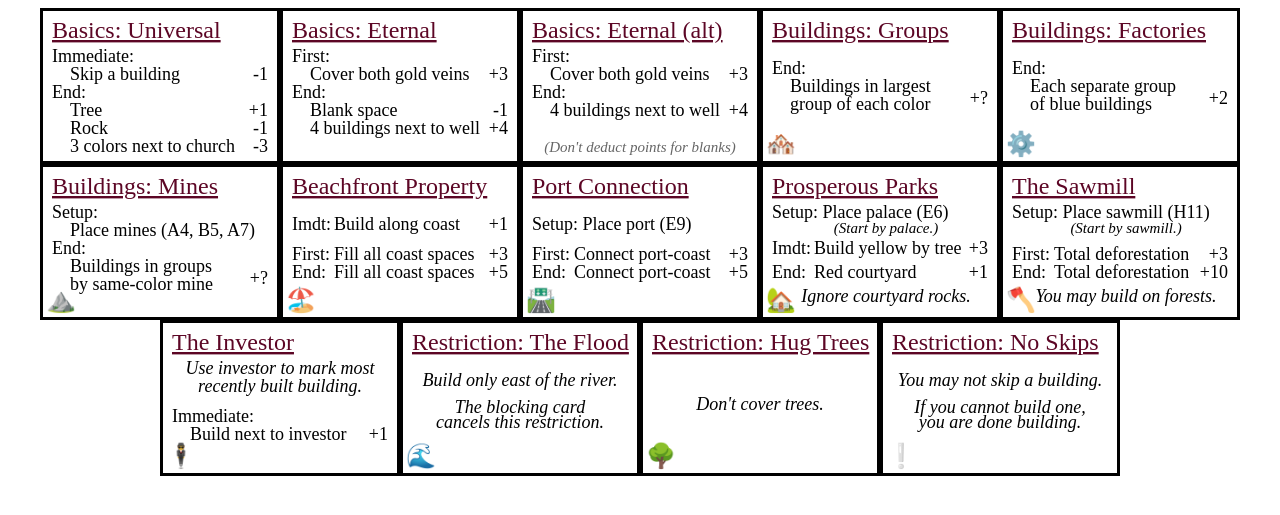
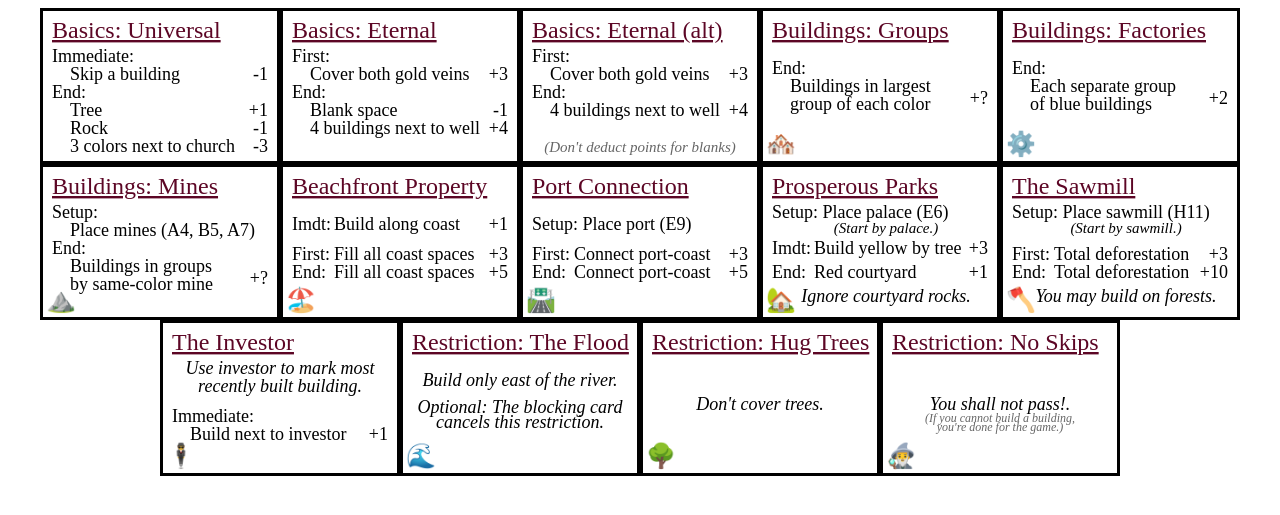
Before and after one commit to bacontime/games-mirror, a Jekyll site: the page ref/mycitycards.html, which Jekyll copies as it is, in a window 1280 px wide. Shown: the top 515 px of the page. Built offline with Jekyll 4.4.1, drawn with Linux system fonts in a browser that asks for light colours; some web fonts are replaced.

Commit message:
written explanation. Goofy Gandalf.

```diff
--- a/ref/mycitycards.html
+++ b/ref/mycitycards.html
@@ -1,7 +1,7 @@
 
 <html>
-    <head>
-    <style>
+<head>
+<style>
     svg{
         float:none;
     }
@@ -11,10 +11,8 @@
     }
     @font-face {
         font-family: "emojiIcon";
-        src: url(https://www.rmwinslow.com/webfonts/emoji/NotoEmoji-Medium.ttf);
-}
-
-    </style>
+    }
+</style>
 
 </head>
 <body>
@@ -249,7 +248,7 @@ Non-emoji version has more consistent rendering but then doesn't present in defa
     <text x="2" y="5" fill="#5c0625" font-size="4" text-decoration="underline" >Restriction: The Flood</text>
 
     <text x="20" y="11" fill="#000" font-size="3" font-style="italic" text-anchor="middle">Build only east of the river.</text>
-    <text x="20" y="15.5" fill="#000" font-size="3" font-style="italic" text-anchor="middle">The blocking card</text>
+    <text x="20" y="15.5" fill="#000" font-size="3" font-style="italic" text-anchor="middle">Optional: The blocking card</text>
     <text x="20" y="18" fill="#000" font-size="3" font-style="italic" text-anchor="middle">cancels this restriction.</text>
 
     <text x="3.5" y="24" font-size="4" text-anchor="middle" font-family="emojiIcon">🌊</text>
@@ -274,11 +273,11 @@ Non-emoji version has more consistent rendering but then doesn't present in defa
     <rect width="40" height="26" fill="none" stroke="black" stroke-width="1"/>
     <text x="2" y="5" fill="#5c0625" font-size="4" text-decoration="underline" >Restriction: No Skips</text>
 
-    <text x="20" y="11" fill="#000" font-size="3" font-style="italic" text-anchor="middle">You may not skip a building.</text>
-    <text x="20" y="15.5" fill="#000" font-size="3" font-style="italic" text-anchor="middle">If you cannot build one,</text>
-    <text x="20" y="18" fill="#000" font-size="3" font-style="italic" text-anchor="middle"> you are done building.</text>
+    <text x="20" y="15" fill="#000" font-size="3" font-style="italic" text-anchor="middle">You shall not pass!.</text>
+    <text x="20" y="17" fill="#666" font-size="2" font-style="italic" text-anchor="middle">(If you cannot build a building,</text>
+    <text x="20" y="18.5" fill="#666" font-size="2" font-style="italic" text-anchor="middle"> you're done for the game.)</text>
 
-    <text x="3.5" y="24" font-size="4" text-anchor="middle" font-family="emojiIcon">❕</text>
+    <text x="3.5" y="24" font-size="4" text-anchor="middle" font-family="emojiIcon">🧙‍♂️</text>
 </svg>
 
 
@@ -288,6 +287,44 @@ Non-emoji version has more consistent rendering but then doesn't present in defa
 🏡
 ⛰️
 TODO: start at 0 points
+
+
+
+
+
+
+
+This is a very simple way to add some legacy-esque variant modules to the eternal game.
+Each card provides reference for the setup and scoring of a module.
+
+To use:
+- You'll need tokens (not included) to mark mines, ports, palaces, and sawmills.
+- Always play with the "Basics: Universal" scoring card.
+- Play with at most one of the "Buildings:..." scoring cards. (Or play with all three if you really like point salads.)
+- Play with as many or as few of the other scoring cards as you like.
+
+Clarifications:
+- "Imdt" is an abbreviation for "Immediate".
+- The "coast" is the top row (row 1).
+- A "red courtyard" is a single space surrounded by red buildings, and "courtyard rocks" are rocks within a red courtyard.
+- In The Sawmill module, only build on the forest "spaces" within the bounding box of the grid. "Total deforestation" means covering all those spaces.
+
+
+
+This is a very simple way to add some of the variants from the legacy game to the eternal game.
+
+Anyone using this has likely played through the legacy campaign, so the text on the cards is brief. But here are a few clarifications:
+
+
+I used some spare wargaming blocks. US dimes are also the right size.)
+
+
+
+
+
+
+
+
 -->
 
 
```
Also changed, not shown: other parts of ref/mycitycards.html (+1 -0 lines), 2 other files.
